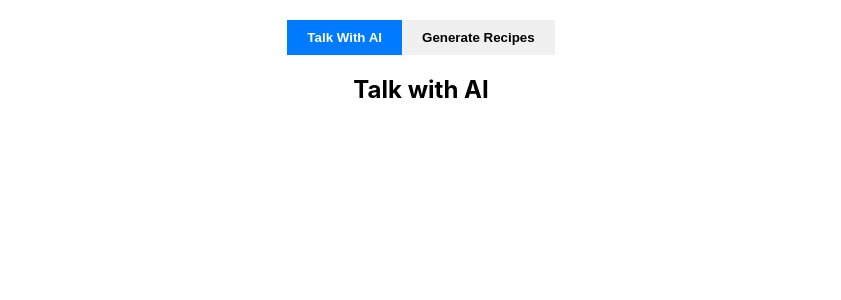
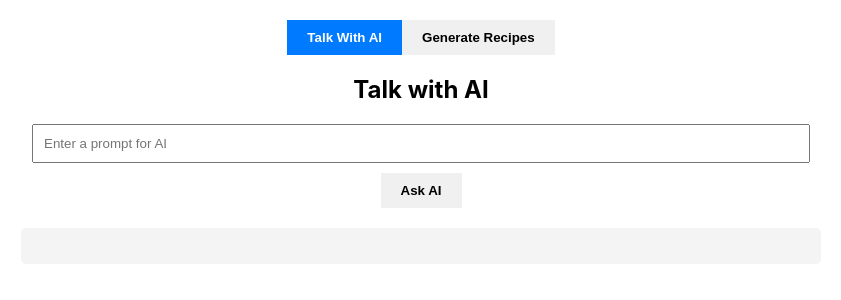
Before and after one commit to victorMarchiDev/spring-ai, a React (Create React App) app in the folder front-end/client/: page / in a window 1280 px wide. Shown: the top 300 px of the page, without its empty margins (219-1060 px from the left). Built offline with nearby package versions, Linux system fonts and the light colour scheme.

Commit message:
construindo a tela de entrada de prompt

```diff
--- a/front-end/client/src/pages/chat/TalkWithAI.js
+++ b/front-end/client/src/pages/chat/TalkWithAI.js
@@ -1,9 +1,30 @@
 import React from "react";
+import { useState } from 'react';
 
 function TalkWithAI() {
+
+    const [prompt, setPrompt] = useState('');
+    const [chatResponse, setChatResponse] = useState('');
+
+    const askAi = async () => {}
+
     return (
         <div>
             <h2>Talk with AI</h2>
+
+            <input
+                type="text"
+                value={prompt}
+                onChange={(e) => setPrompt(e.target.value)}
+                placeholder="Enter a prompt for AI"
+            />
+
+            <button onClick={askAi} >Ask AI</button>
+
+            <div className="output">
+                <p>{chatResponse}</p>
+            </div>
+
         </div>
     );
 }
```
